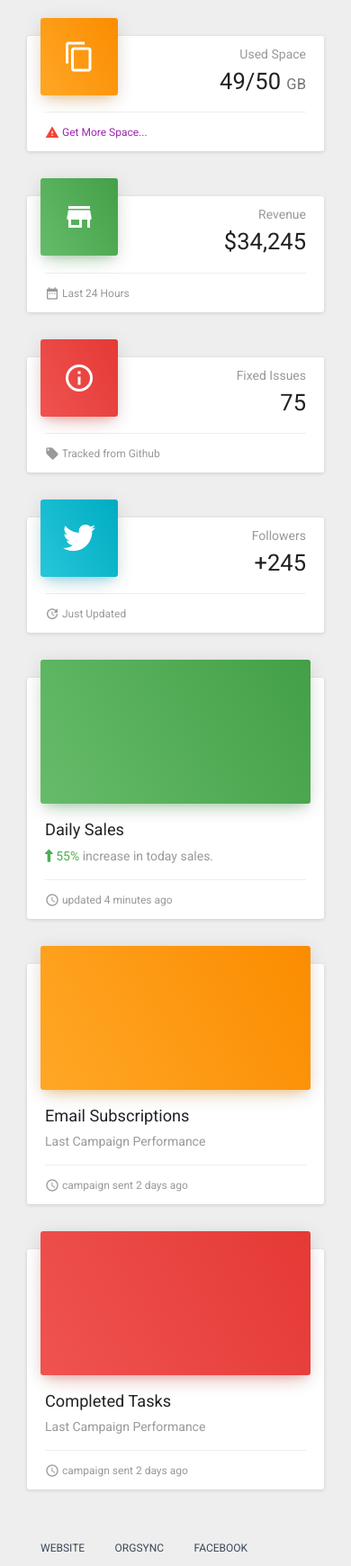
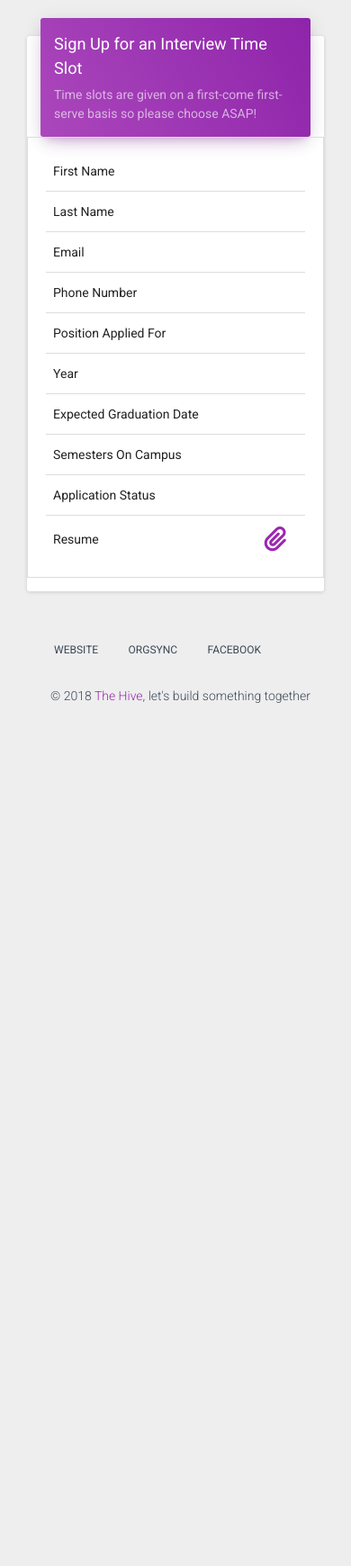
Before and after one commit to RandyDeng/InterviewScheduler, a Flask app: template app/user/templates/user_interviews.html in a window 390 px wide. Shown: the part 85-1825 px from the top of the page at 90% size. Run offline with Flask 2, Linux system fonts and the light colour scheme; the template is opened without the code that fills it, so the values that code supplies are empty; some libraries are stand-ins or nearby versions; grey boxes are pictures that could not be loaded.

Commit message:
Added temporary user interview sign up page

```diff
--- a/app/user/templates/user_interviews.html
+++ b/app/user/templates/user_interviews.html
@@ -4,122 +4,57 @@
 {% endblock %}
 {% block content %}
     <div class="row">
-        <div class="col-lg-3 col-md-6 col-sm-6">
-            <div class="card card-stats">
-                <div class="card-header" data-background-color="orange">
-                    <i class="material-icons">content_copy</i>
+        <div class="col-md-12">
+            <div class="card">
+                <div class="card-header" data-background-color="purple">
+                    <h4 class="title">Sign Up for an Interview Time Slot</h4>
+                    <p class="category">Time slots are given on a first-come first-serve basis so please choose ASAP!
+                    </p>
                 </div>
-                <div class="card-content">
-                    <p class="category">Used Space</p>
-                    <h3 class="title">49/50
-                    <small>GB</small>
-                    </h3>
-                </div>
-                <div class="card-footer">
-                    <div class="stats">
-                        <i class="material-icons text-danger">warning</i>
-                        <a href="#pablo">Get More Space...</a>
-                    </div>
-                </div>
-            </div>
-        </div>
-        <div class="col-lg-3 col-md-6 col-sm-6">
-            <div class="card card-stats">
-                <div class="card-header" data-background-color="green">
-                    <i class="material-icons">store</i>
-                </div>
-                <div class="card-content">
-                    <p class="category">Revenue</p>
-                    <h3 class="title">$34,245</h3>
-                </div>
-                <div class="card-footer">
-                    <div class="stats">
-                        <i class="material-icons">date_range</i> Last 24 Hours
-                    </div>
-                </div>
-            </div>
-        </div>
-        <div class="col-lg-3 col-md-6 col-sm-6">
-            <div class="card card-stats">
-                <div class="card-header" data-background-color="red">
-                    <i class="material-icons">info_outline</i>
-                </div>
-                <div class="card-content">
-                    <p class="category">Fixed Issues</p>
-                    <h3 class="title">75</h3>
-                </div>
-                <div class="card-footer">
-                    <div class="stats">
-                        <i class="material-icons">local_offer</i> Tracked from Github
-                    </div>
-                </div>
-            </div>
-        </div>
-        <div class="col-lg-3 col-md-6 col-sm-6">
-            <div class="card card-stats">
-                <div class="card-header" data-background-color="blue">
-                    <i class="fa fa-twitter"></i>
-                </div>
-                <div class="card-content">
-                    <p class="category">Followers</p>
-                    <h3 class="title">+245</h3>
-                </div>
-                <div class="card-footer">
-                    <div class="stats">
-                        <i class="material-icons">update</i> Just Updated
-                    </div>
-                </div>
-            </div>
-        </div>
-    </div>
-    <div class="row">
-        <div class="col-md-4">
-            <div class="card">
-                <div class="card-header card-chart" data-background-color="green">
-                    <div class="ct-chart" id="dailySalesChart"></div>
-                </div>
-                <div class="card-content">
-                    <h4 class="title">Daily Sales</h4>
-                    <p class="category">
-                        <span class="text-success"><i class="fa fa-long-arrow-up"></i> 55% </span> increase in today sales.</p>
-                    </div>
-                    <div class="card-footer">
-                        <div class="stats">
-                            <i class="material-icons">access_time</i> updated 4 minutes ago
-                        </div>
-                    </div>
-                </div>
-            </div>
-            <div class="col-md-4">
-                <div class="card">
-                    <div class="card-header card-chart" data-background-color="orange">
-                        <div class="ct-chart" id="emailsSubscriptionChart"></div>
-                    </div>
-                    <div class="card-content">
-                        <h4 class="title">Email Subscriptions</h4>
-                        <p class="category">Last Campaign Performance</p>
-                    </div>
-                    <div class="card-footer">
-                        <div class="stats">
-                            <i class="material-icons">access_time</i> campaign sent 2 days ago
-                        </div>
-                    </div>
-                </div>
-            </div>
-            <div class="col-md-4">
-                <div class="card">
-                    <div class="card-header card-chart" data-background-color="red">
-                        <div class="ct-chart" id="completedTasksChart"></div>
-                    </div>
-                    <div class="card-content">
-                        <h4 class="title">Completed Tasks</h4>
-                        <p class="category">Last Campaign Performance</p>
-                    </div>
-                    <div class="card-footer">
-                        <div class="stats">
-                            <i class="material-icons">access_time</i> campaign sent 2 days ago
-                        </div>
-                    </div>
+                <div class="card-content table-responsive">
+                    <table class="table table-hover">
+                        <tbody>
+                            <tr>
+                                <td>First Name</td>
+                                <td>{{ applicant.first_name }}</td>
+                            </tr>
+                            <tr>
+                                <td>Last Name</td>
+                                <td>{{ applicant.last_name }}</td>
+                            </tr>
+                            <tr>
+                                <td>Email</td>
+                                <td>{{ applicant.email }}</td>
+                            </tr>
+                            <tr>
+                                <td>Phone Number</td>
+                                <td>{{ applicant.phone_number }}</td>
+                            </tr>
+                            <tr>
+                                <td>Position Applied For</td>
+                                <td>{{ applicant.position }}</td>
+                            </tr>
+                            <tr>
+                                <td>Year</td>
+                                <td>{{ applicant.year }}</td>
+                            </tr>
+                            <tr>
+                                <td>Expected Graduation Date</td>
+                                <td>{{ applicant.expected_graduation_date.strftime('%Y-%m-%d') }}</td>
+                            </tr>
+                            <tr>
+                                <td>Semesters On Campus</td>
+                                <td>{{ applicant.on_campus }}</td>
+                            </tr>
+                            <tr>
+                                <td>Application Status</td>
+                                <td>{{ applicant.status }}</td>
+                            </tr>
+                                <td>Resume</td>
+                                <td><a href='/admin/applications/resume/{{ applicant.user_id }}' target="_blank"><i class="fa fa-2x fa-paperclip" aria-hidden="true"></i></a></td>
+                            </tr>
+                        </tbody>
+                    </table>
                 </div>
             </div>
         </div>
```
